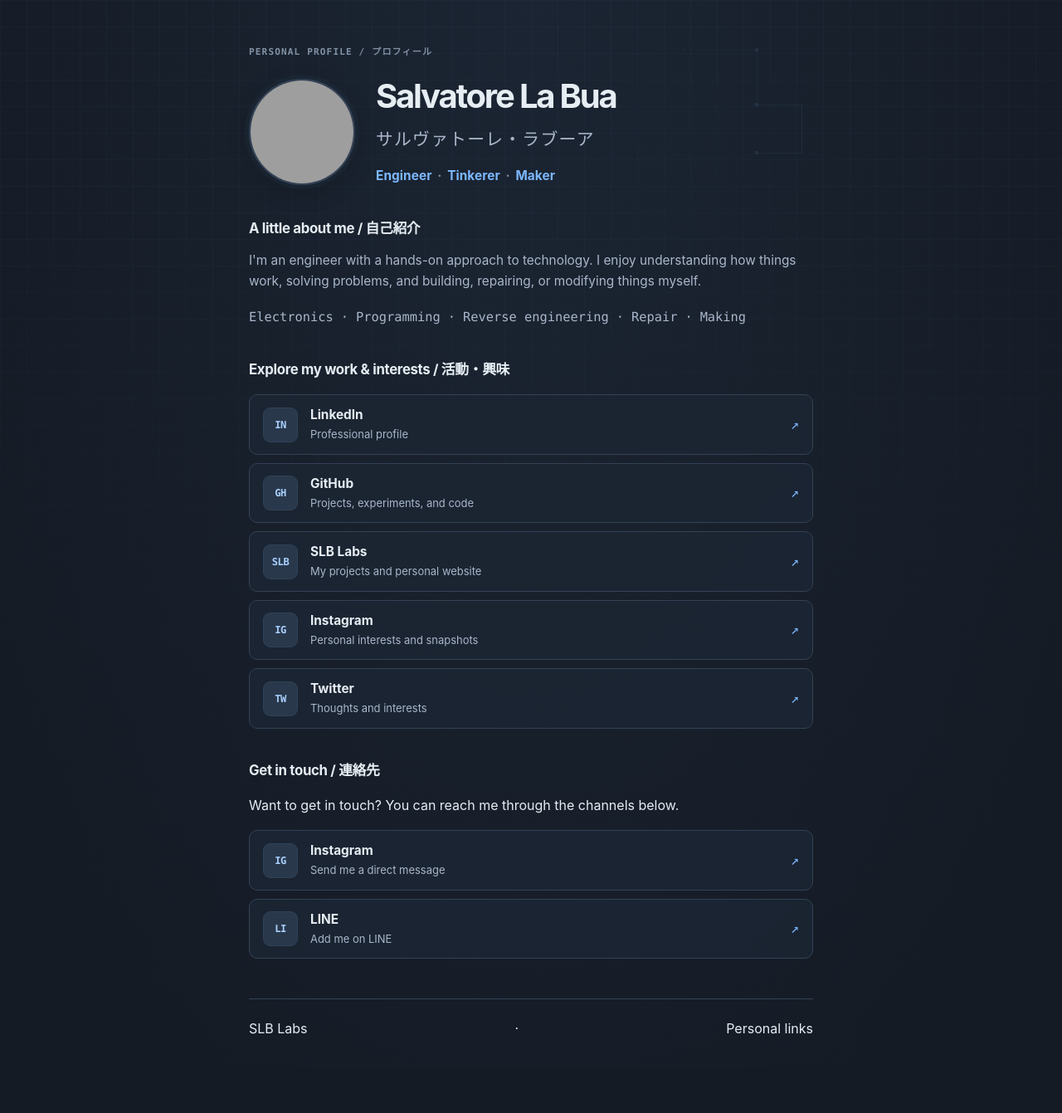
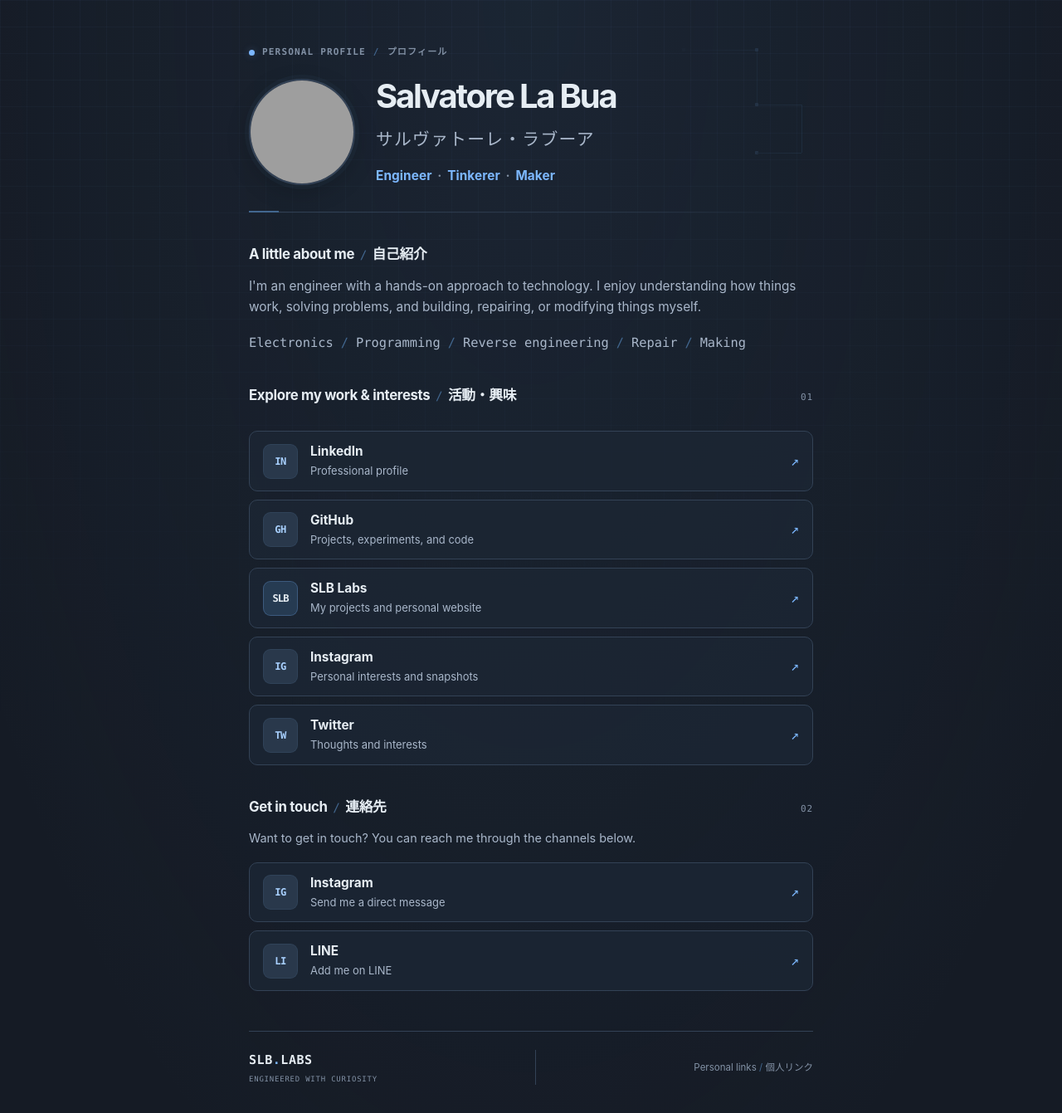
Before and after one commit to slabua/slabua, a Jekyll site: the page built from index.md, in a window 1280 px wide. Shown: the whole page at 83% size. Built offline with Jekyll 4.4.1, drawn with Linux system fonts in a browser that asks for light colours; before the commit the page ends 1287 px from its top, so only the background shows below that; grey boxes are pictures that could not be loaded.

Commit message:
Refactor personal profile section in index.md

```diff
--- a/index.md
+++ b/index.md
@@ -7,7 +7,10 @@ description: Personal links and a short introduction.
 <div class="profile">
 
   <header class="profile-header">
-    <p class="eyebrow">PERSONAL PROFILE / プロフィール</p>
+    <p class="eyebrow">
+      <span class="status-dot" aria-hidden="true"></span>
+      PERSONAL PROFILE <span class="eyebrow-divider">/</span> プロフィール
+    </p>
 
     <div class="profile-identity">
       <img
@@ -26,10 +29,16 @@ description: Personal links and a short introduction.
         <p class="tagline">Engineer <span>·</span> Tinkerer <span>·</span> Maker</p>
       </div>
     </div>
+
+    <div class="header-rule" aria-hidden="true">
+      <span></span>
+      <span></span>
+      <span></span>
+    </div>
   </header>
 
   <section class="intro">
-    <h2>A little about me / 自己紹介</h2>
+    <h2>A little about me <span>/</span> 自己紹介</h2>
 
     <p>
       I'm an engineer with a hands-on approach to technology.
@@ -38,13 +47,23 @@ description: Personal links and a short introduction.
     </p>
 
     <p class="interests">
-      Electronics <span>·</span> Programming <span>·</span>
-      Reverse engineering <span>·</span> Repair <span>·</span> Making
+      <span class="interest-item">Electronics</span>
+      <span class="interest-separator">/</span>
+      <span class="interest-item">Programming</span>
+      <span class="interest-separator">/</span>
+      <span class="interest-item">Reverse engineering</span>
+      <span class="interest-separator">/</span>
+      <span class="interest-item">Repair</span>
+      <span class="interest-separator">/</span>
+      <span class="interest-item">Making</span>
     </p>
   </section>
 
   <section class="links-section">
-    <h2>Explore my work &amp; interests / 活動・興味</h2>
+    <div class="section-heading">
+      <h2>Explore my work &amp; interests <span>/</span> 活動・興味</h2>
+      <span class="section-index">01</span>
+    </div>
 
     <nav class="social-links" aria-label="Profiles, projects, and interests">
 
@@ -67,7 +86,7 @@ description: Personal links and a short introduction.
       </a>
 
       <a class="social-link" href="https://www.slblabs.com" target="_blank" rel="noopener noreferrer">
-        <span class="link-mark" aria-hidden="true">SLB</span>
+        <span class="link-mark link-mark-brand" aria-hidden="true">SLB</span>
         <span class="link-copy">
           <strong>SLB Labs</strong>
           <small>My projects and personal website</small>
@@ -97,9 +116,12 @@ description: Personal links and a short introduction.
   </section>
 
   <section class="links-section contact-section">
-    <h2>Get in touch / 連絡先</h2>
+    <div class="section-heading">
+      <h2>Get in touch <span>/</span> 連絡先</h2>
+      <span class="section-index">02</span>
+    </div>
 
-    <p>
+    <p class="section-description">
       Want to get in touch? You can reach me through the channels below.
     </p>
 
@@ -127,9 +149,14 @@ description: Personal links and a short introduction.
   </section>
 
   <footer class="profile-footer">
-    <span>SLB Labs</span>
-    <span class="footer-dot">·</span>
-    <span>Personal links</span>
+    <div class="footer-brand">
+      <span class="footer-brand-name">SLB<span class="footer-brand-accent">.</span>LABS</span>
+      <span class="footer-brand-caption">ENGINEERED WITH CURIOSITY</span>
+    </div>
+
+    <span class="footer-divider" aria-hidden="true"></span>
+
+    <span class="footer-note">Personal links <span>/</span> 個人リンク</span>
   </footer>
 
 </div>
```
